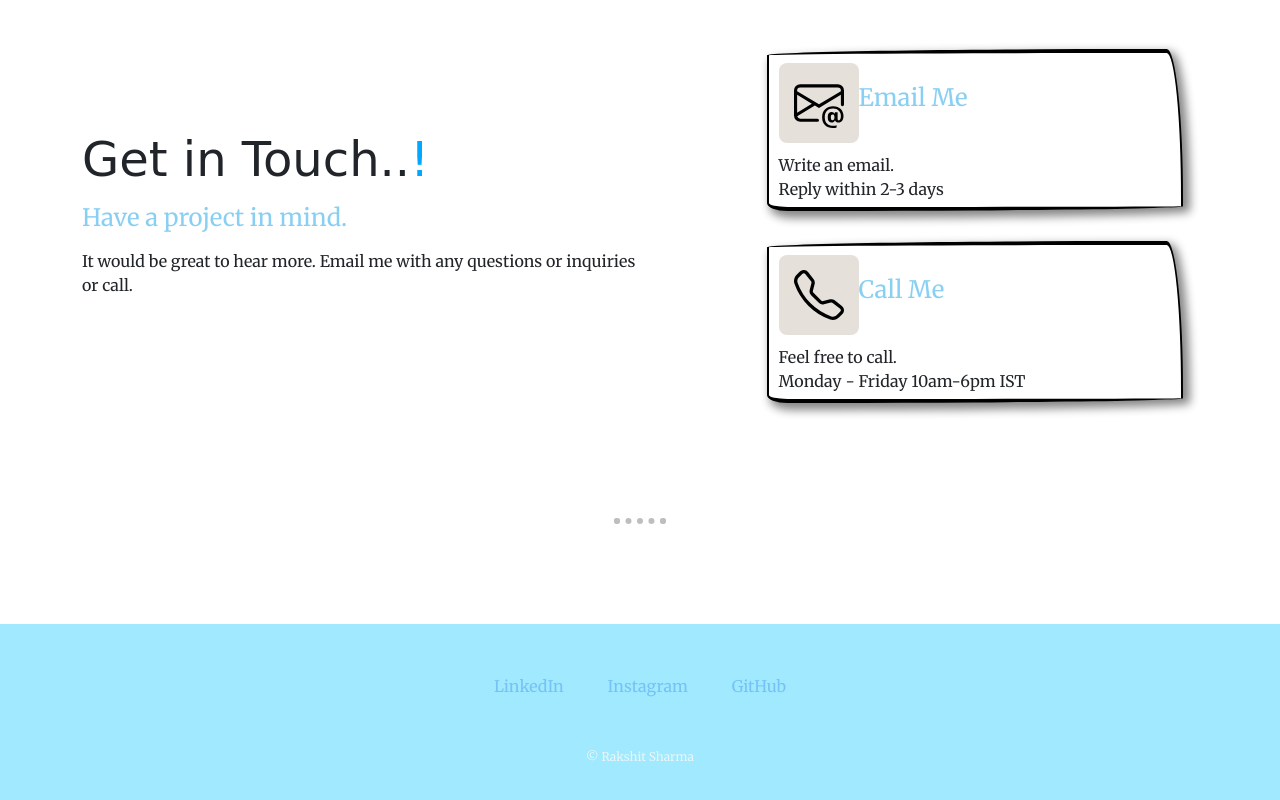
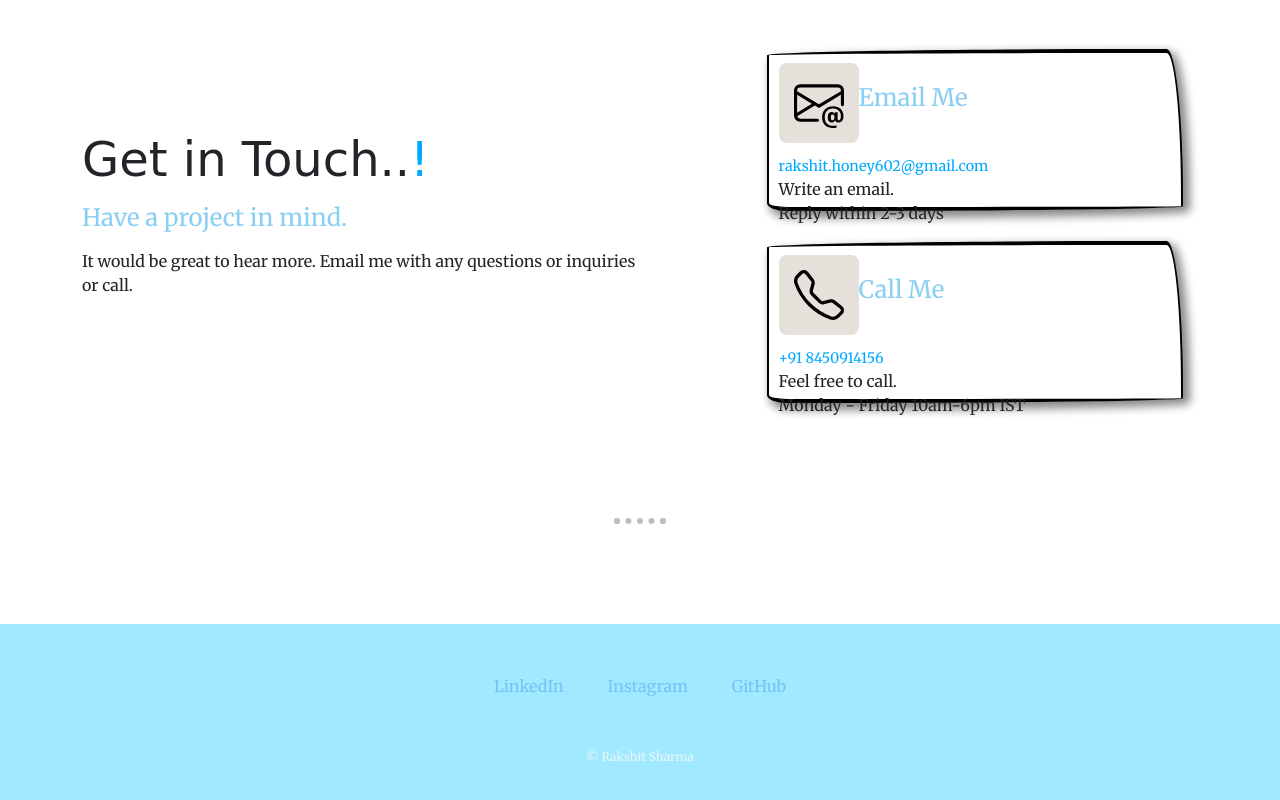
Before and after one commit to Rakshit5467/portfolio-final, a plain HTML site: page index.html in a window 1280 px wide. Shown: the part 1510-2310 px from the top of the page. Drawn offline with nearby package versions, Linux system fonts and the light colour scheme; a web font is replaced by a local one.

Commit message:
index.html

```diff
--- a/index.html
+++ b/index.html
@@ -129,7 +129,7 @@
           <h4 class="d-flex flex-wrap align-content-center">Email Me</h4>
         </div>
         <p class="text">
-          Write an email. <br>Reply within 2-3 days
+          <span class="details">rakshit.honey602@gmail.com</span><br>Write an email. <br>Reply within 2-3 days
         </p>
       </div>
 
@@ -141,7 +141,7 @@
           <h4 class="d-flex flex-wrap align-content-center">Call Me</h4>
         </div>
         <p class="text">
-          Feel free to call. <br>Monday - Friday 10am-6pm IST
+          <span class="details">+91 8450914156</span><br>Feel free to call. <br>Monday - Friday 10am-6pm IST
         </p>
       </div>
     </div>
```
